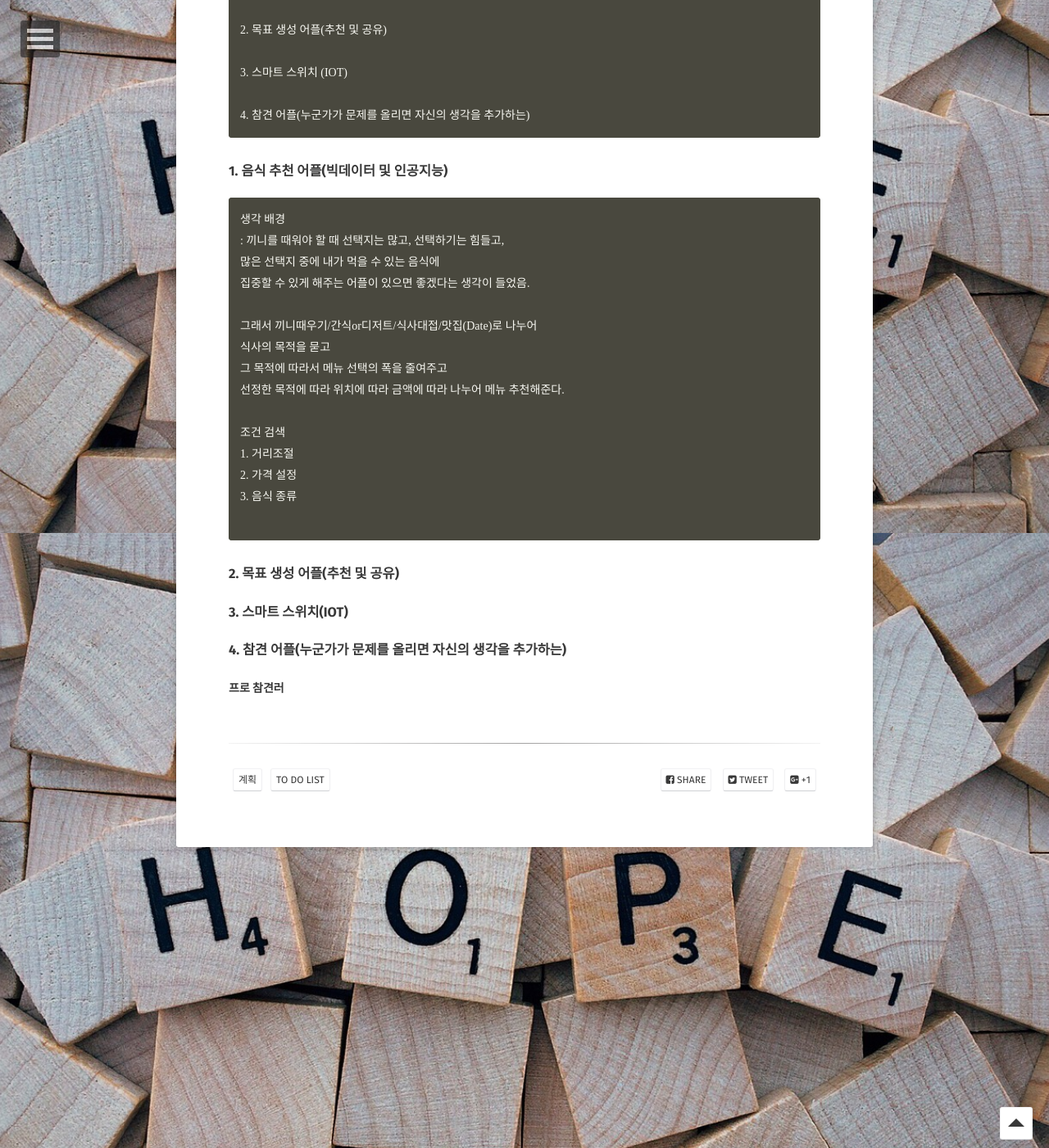
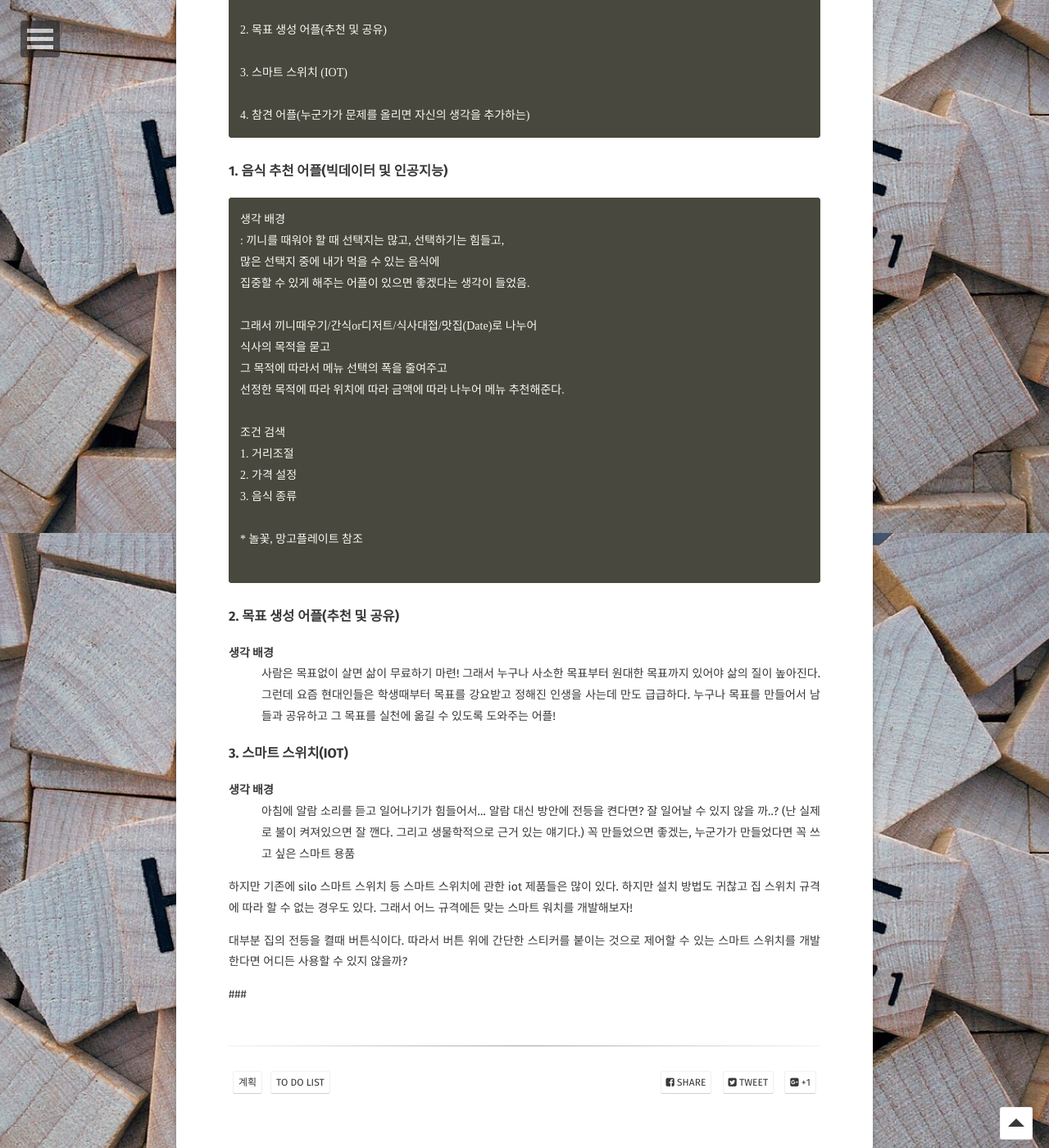
Before and after one commit to Jungjihyuk/JH_Life, a Jekyll site: the page built from _posts/2018-12-19-toDoList.md, in a window 1280 px wide and 1400 px high, scrolled down 1150 px. Shown: the whole window at 82% size. Built offline with Jekyll 4.4.1, drawn with Linux system fonts in a browser that asks for light colours; some web fonts are replaced; comment, search, counter and statistics services are not loaded; some of the changed text lies outside the part shown.

Commit message:
수정 및 추가

````diff
--- a/_posts/2018-12-19-toDoList.md
+++ b/_posts/2018-12-19-toDoList.md
@@ -66,10 +66,30 @@ tag:
 2. 가격 설정
 3. 음식 종류
 
+* 놀꽃, 망고플레이트 참조
+
 ```
 ### 2. 목표 생성 어플(추천 및 공유)
+생각 배경
+: 사람은 목표없이 살면 삶이 무료하기 마련!
+그래서 누구나 사소한 목표부터 원대한 목표까지 있어야 삶의 질이 높아진다.
+그런데 요즘 현대인들은 학생때부터 목표를 강요받고 정해진 인생을 사는데 만도 급급하다.
+누구나 목표를 만들어서 남들과 공유하고 그 목표를 실천에 옮길 수 있도록 도와주는 어플!
 
 ### 3. 스마트 스위치(IOT)
+생각 배경
+: 아침에 알람 소리를 듣고 일어나기가 힘들어서...
+알람 대신 방안에 전등을 켠다면? 잘 일어날 수 있지 않을 까..?
+(난 실제로 불이 켜져있으면 잘 깬다. 그리고 생물학적으로 근거 있는 얘기다.)
+꼭 만들었으면 좋겠는, 누군가가 만들었다면 꼭 쓰고 싶은 스마트 용품
 
-### 4. 참견 어플(누군가가 문제를 올리면 자신의 생각을 추가하는)
-#### 프로 참견러
+하지만 기존에 silo 스마트 스위치 등 스마트 스위치에 관한 iot 제품들은
+많이 있다. 하지만 설치 방법도 귀찮고 집 스위치 규격에 따라 할 수 없는 경우도 있다.
+그래서 어느 규격에든 맞는 스마트 워치를 개발해보자!
+
+대부분 집의 전등을 켤때 버튼식이다.
+따라서 버튼 위에 간단한 스티커를 붙이는 것으로 제어할 수 있는
+스마트 스위치를 개발한다면 어디든 사용할 수 있지 않을까?
+
+
+###
````
Also changed, not shown: _posts/2018-01-06-project1.md (+1 -1 lines).
